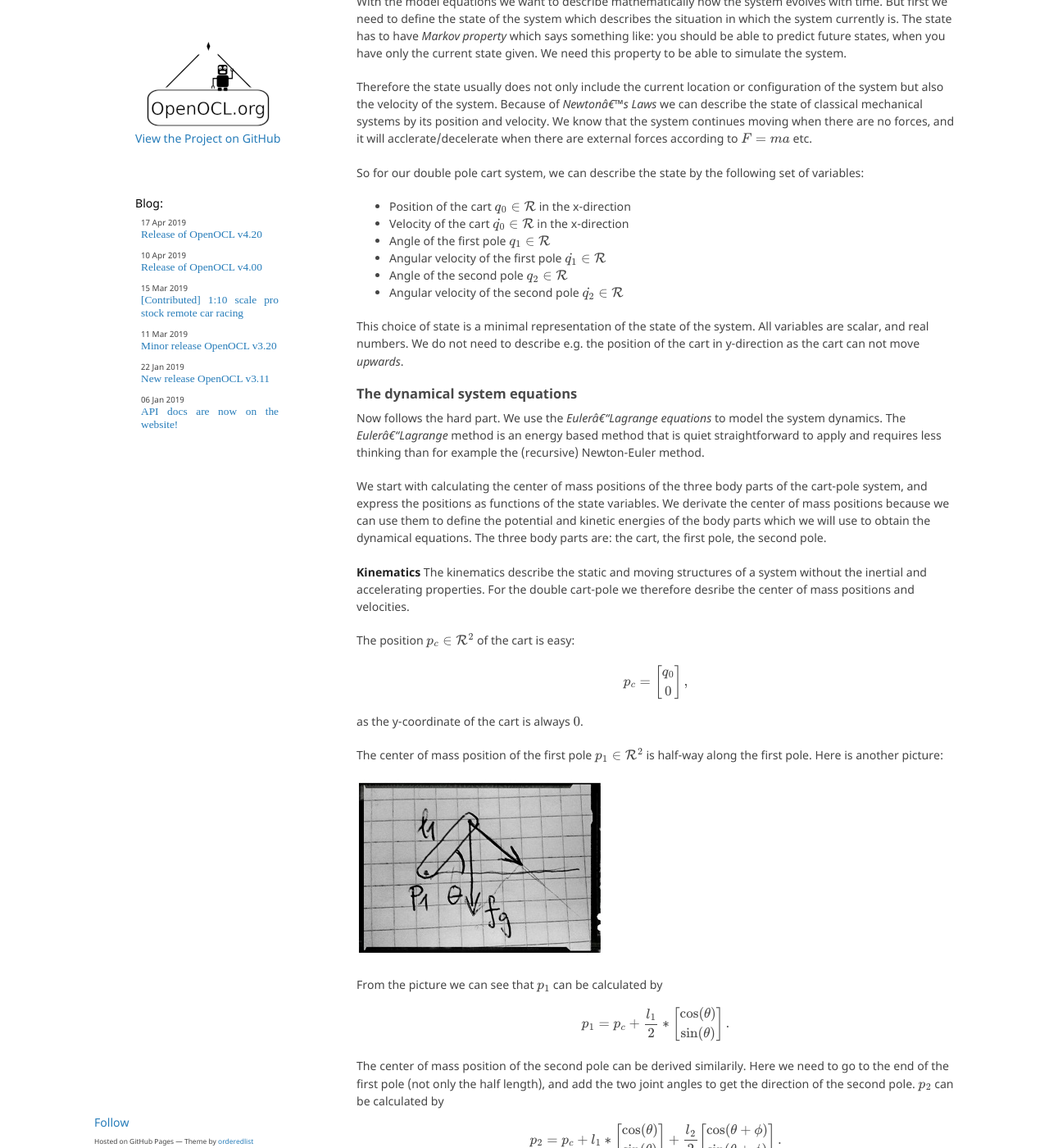
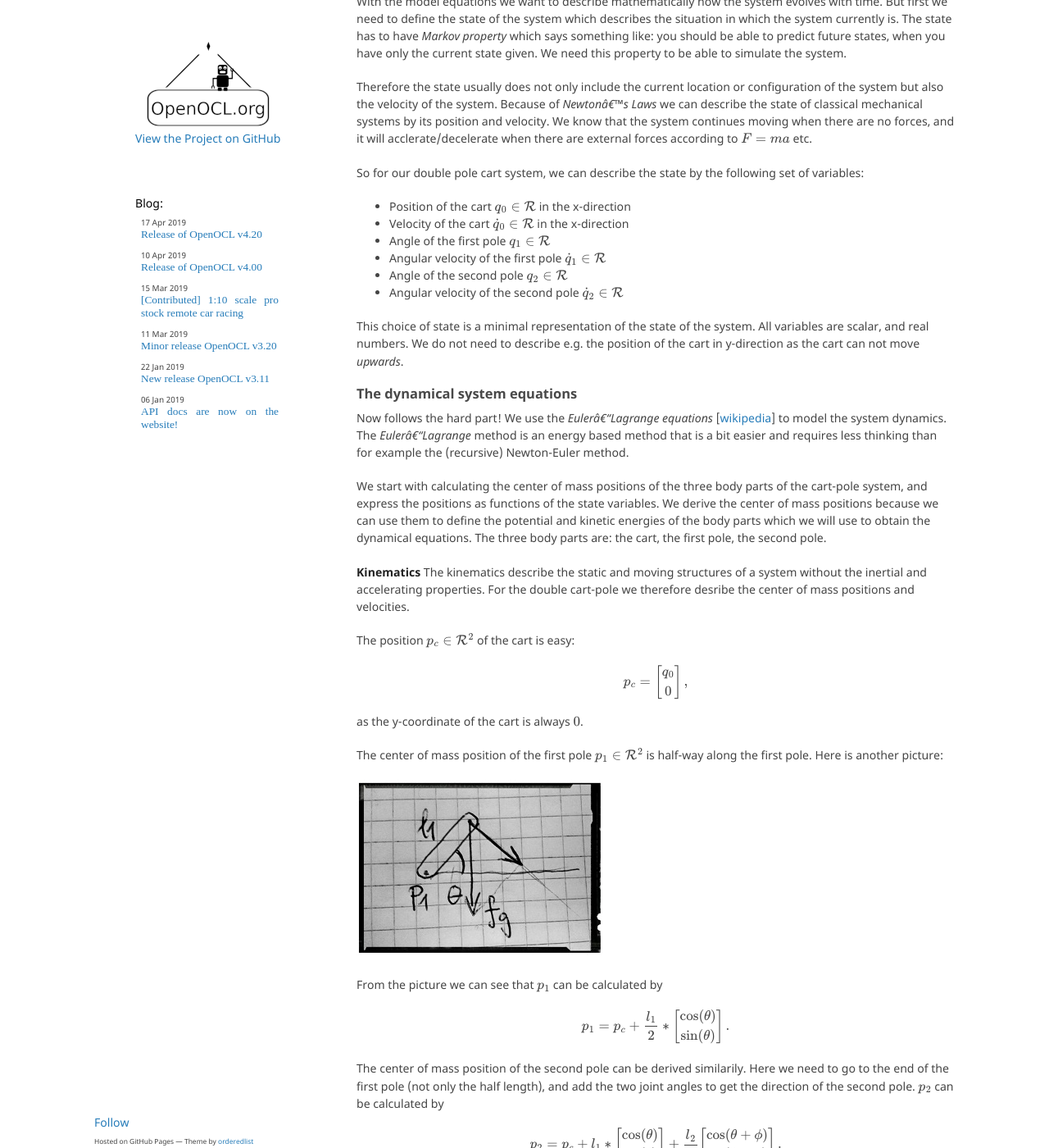
Before and after one commit to OpenOCL/openocl.github.io, a Jekyll site: the page built from _posts/2019-03-09-tutorial-01-model.md, in a window 1280 px wide and 1400 px high, scrolled down 903 px. Shown: the whole window at 82% size. Built offline with Jekyll 4.4.1, drawn with Linux system fonts in a browser that asks for light colours; some web fonts are replaced; our own code applies the rules of GitHub Pages for plain Markdown files; formulas are drawn with MathJax 3; a script that is not in the unit is left out; comment, search, counter and statistics services are not loaded; some of the changed text lies outside the part shown.

Commit message:
Update 2019-03-09-tutorial-01-model.md

```diff
--- a/_posts/2019-03-09-tutorial-01-model.md
+++ b/_posts/2019-03-09-tutorial-01-model.md
@@ -35,19 +35,19 @@
 
 So for our double pole cart system, we can describe the state by the following set of variables:
 * Position of the cart $q_0 \in \mathcal{R}$ in the x-direction
-* Velocity of the cart $\dot{q_0} \in \mathcal{R}$ in the x-direction
+* Velocity of the cart $\dot{q}_0 \in \mathcal{R}$ in the x-direction
 * Angle of the first pole $q_1 \in \mathcal{R}$
-* Angular velocity of the first pole $\dot{q_1} \in \mathcal{R}$
+* Angular velocity of the first pole $\dot{q}_1 \in \mathcal{R}$
 * Angle of the second pole $q_2 \in \mathcal{R}$
-* Angular velocity of the second pole $\dot{q_2} \in \mathcal{R}$
+* Angular velocity of the second pole $\dot{q}_2 \in \mathcal{R}$
 
 This choice of state is a minimal representation of the state of the system. All variables are scalar, and real numbers. We do not need to describe e.g. the position of the cart in y-direction as the cart can not move *upwards*.
 
 ### The dynamical system equations
 
-Now follows the hard part. We use the *Euler–Lagrange equations* to model the system dynamics. The *Euler–Lagrange* method is an energy based method that is quiet straightforward to apply and requires less thinking than for example the (recursive) Newton-Euler method.
+Now follows the hard part! We use the *Euler–Lagrange equations* [[wikipedia](https://en.wikipedia.org/wiki/Euler%E2%80%93Lagrange_equation)] to model the system dynamics. The *Euler–Lagrange* method is an energy based method that is a bit easier and requires less thinking than for example the (recursive) Newton-Euler method.
 
-We start with calculating the center of mass positions of the three body parts of the cart-pole system, and express the positions as functions of the state variables. We derivate the center of mass positions because we can use them to define the potential and kinetic energies of the body parts which we will use to obtain the dynamical equations. The three body parts are: the cart, the first pole, the second pole.
+We start with calculating the center of mass positions of the three body parts of the cart-pole system, and express the positions as functions of the state variables. We derive the center of mass positions because we can use them to define the potential and kinetic energies of the body parts which we will use to obtain the dynamical equations. The three body parts are: the cart, the first pole, the second pole.
 
 **Kinematics** The kinematics describe the static and moving structures of a system without the inertial and accelerating properties. For the double cart-pole we therefore desribe the center of mass positions and velocities.
 
```
Also changed, not shown: other parts of _posts/2019-03-09-tutorial-01-model.md (+24 -0 lines).
